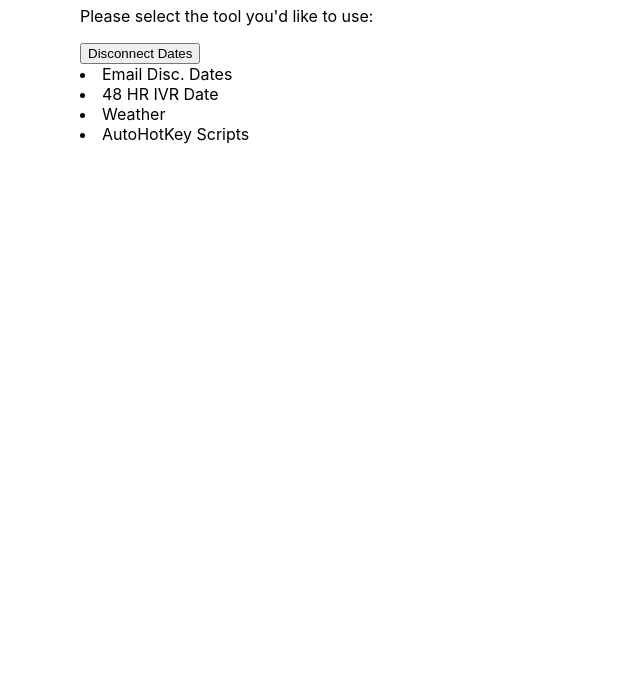
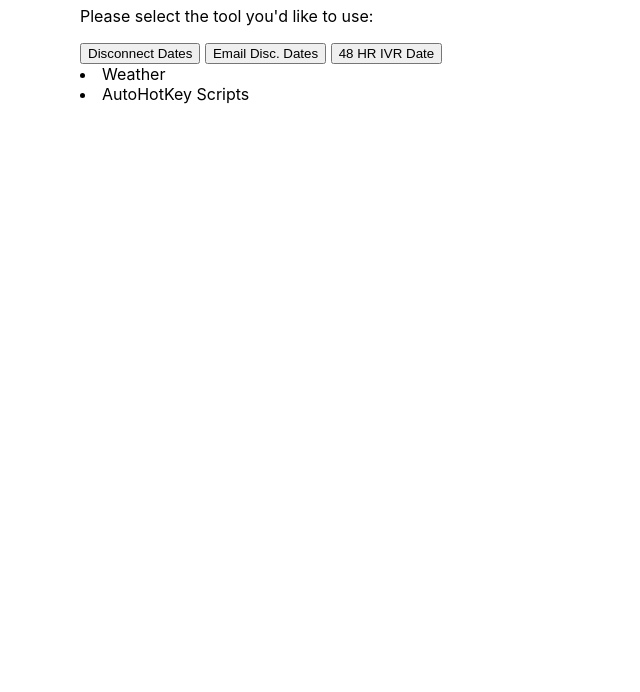
Before and after one commit to Prometheus59/Elexicon-Energy, an Electron app: page src/index.html in a window 800 px wide. Shown: the part 108-800 px from the top of the page, without its empty margins (0-640 px from the left). Drawn offline with Linux system fonts and the light colour scheme.

Commit message:
Added IVR Date functionality

```diff
--- /dev/null
+++ b/src/IVR_dates.js
@@ -0,0 +1,74 @@
+const ivr_holiday_dates = require("date-holidays");
+const clipboardy = require("clipboardy");
+
+function get_ivr_date() {
+  var ivr_date = new Date();
+  let adjustment = "";
+  // Short Circuit if today is a Tuesday
+  // --> No IVR's on Tuesdays
+  if (ivr_date.getDay() == 2) {
+    console.log("No IVR's on Tuesdays");
+    return;
+  }
+
+  var waiting_period = 0;
+
+  // Initialize holiday dates
+  var holidays = new ivr_holiday_dates();
+  holidays.init("CA", "ON");
+  const opts = {
+    types: "public"
+  };
+
+  function increment_date(date, num) {
+    date.setDate(date.getDate() + num);
+  }
+
+  // Checks if date is a business day
+  function is_bus(date) {
+    var d = date.getDay();
+    if (d == 0 || d == 6 || holidays.isHoliday(date)) {
+      return false;
+    } else {
+      return true;
+    }
+  }
+
+  // Set end date of waiting_period timeline
+  while (waiting_period < 3) {
+    increment_date(ivr_date, 1);
+    if (is_bus(ivr_date)) {
+      //increment waiting period
+      waiting_period++;
+    } else {
+      let x = holidays.isHoliday(ivr_date);
+      if (x) {
+        console.log("\nDates adjusted for " + x.name);
+        adjustment = "\nDates adjusted for " + x.name;
+      }
+    }
+  }
+
+  // Prepend "0" if necessary
+  let month = ivr_date.getMonth() + 1;
+  if (month < 10) {
+    month = "0" + month.toString();
+  }
+
+  let year = ivr_date.getFullYear() % 100;
+
+  // Prepend "0" if necessary
+  let day = ivr_date.getDate();
+  if (day < 10) {
+      day = "0" + day.toString();
+  }
+
+  // Format date as yymmdd for excel
+  let formatted_date = year + month + day;
+
+  // Copy date and print to console for verification
+  clipboardy.writeSync(formatted_date);
+  alert(
+    "\nIVR Date is " + formatted_date + adjustment + "\n\nDate copied to clipboard!"
+  );
+}
--- a/src/index.html
+++ b/src/index.html
@@ -2,9 +2,10 @@
 <html>
   <head>
     <meta charset="UTF-8" />
-    <title>Hello World!</title>
+    <title>Credit Tools</title>
     <link rel="stylesheet" href="index.css" />
-    <script src="./date_picker_dates.js"></script>
+    <script src="./date_picker.js"></script>
+    <script src="./IVR_dates.js"></script>
   </head>
 
   <body>
@@ -14,8 +15,8 @@
       <button id="dates_only" onclick="serve_dates()">
         Disconnect Dates
       </button>
-      <li>Email Disc. Dates</li>
-      <li>48 HR IVR Date</li>
+      <button onclick="">Email Disc. Dates</button>
+      <button onclick="get_ivr_date()">48 HR IVR Date</button>
       <li>Weather</li>
       <li>AutoHotKey Scripts</li>
     </div>
```
